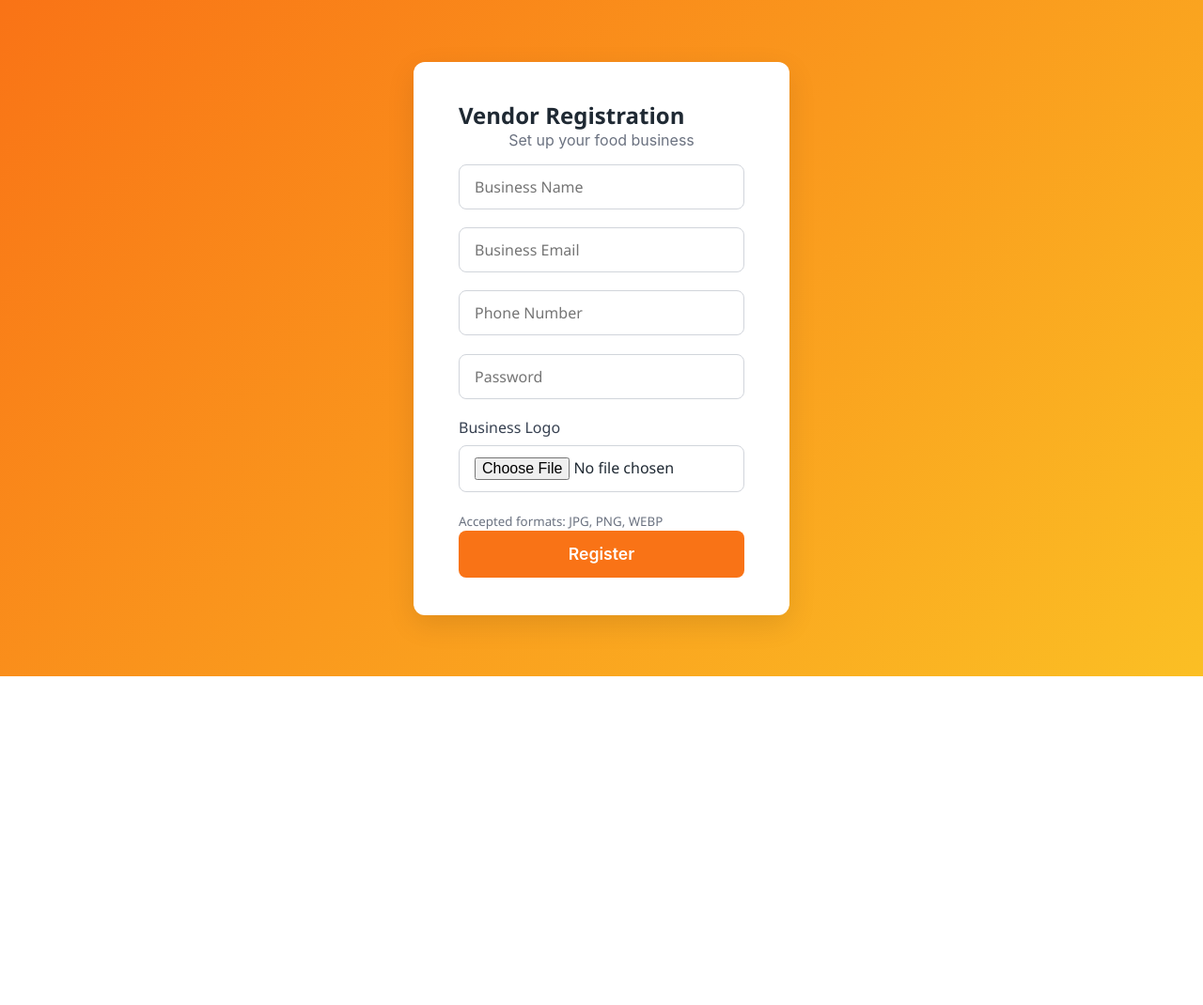
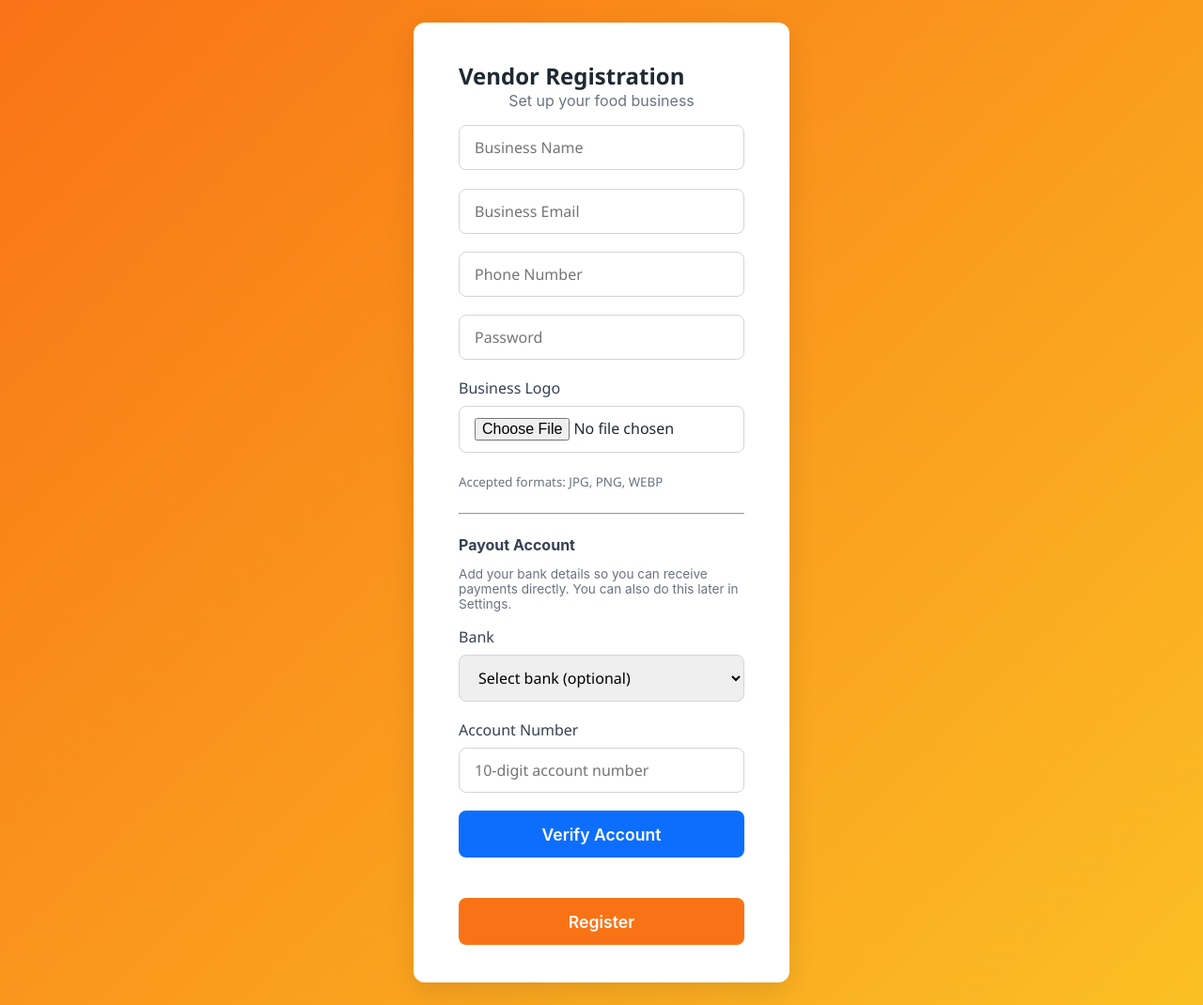
Before and after one commit to Zurum2025/OCFODS, a Flask app: page /register/vendor in a window 1280 px wide. Shown: the part 118-1188 px from the top of the page at 94% size. Before the commit the page ends 838 px from the top, so only its background shows below. Run offline with Flask 3, Linux system fonts and the light colour scheme; data that the repository does not hold is empty.

Commit message:
Implementing Paystack split payments for vendor payouts

```diff
--- a/app.py
+++ b/app.py
@@ -53,6 +53,60 @@
 db.init_app(app)
 migrate = Migrate(app, db)
 os.makedirs(UPLOAD_FOLDER, exist_ok=True)
+
+PLATFORM_COMMISSION_PERCENT = 5  # platform keeps 5% of food subtotal, vendor gets the rest
+
+PAYSTACK_BASE = "https://api.paystack.co"
+
+def paystack_headers():
+    return {
+        "Authorization": f"Bearer {app.config['PAYSTACK_SECRET_KEY']}",
+        "Content-Type": "application/json"
+    }
+
+def list_banks():
+    resp = requests.get(f"{PAYSTACK_BASE}/bank?country=nigeria", headers=paystack_headers())
+    data = resp.json()
+    if data.get("status"):
+        return data["data"]
+    return []
+
+def verify_bank_account(account_number, bank_code):
+    """Returns (True, account_name) if valid, else (False, error_message)"""
+    resp = requests.get(
+        f"{PAYSTACK_BASE}/bank/resolve",
+        params={"account_number": account_number, "bank_code": bank_code},
+        headers=paystack_headers()
+    )
+    data = resp.json()
+    if data.get("status"):
+        return True, data["data"]["account_name"]
+    return False, data.get("message", "Could not verify account")
+
+def create_or_update_subaccount(vendor, account_name):
+    """Creates a Paystack subaccount for the vendor, or updates it if one exists."""
+    payload = {
+        "business_name": vendor.business_name,
+        "settlement_bank": vendor.bank_code,
+        "account_number": vendor.account_number,
+        "percentage_charge": PLATFORM_COMMISSION_PERCENT
+    }
+
+    if vendor.subaccount_code:
+        resp = requests.put(
+            f"{PAYSTACK_BASE}/subaccount/{vendor.subaccount_code}",
+            json=payload, headers=paystack_headers()
+        )
+    else:
+        resp = requests.post(
+            f"{PAYSTACK_BASE}/subaccount",
+            json=payload, headers=paystack_headers()
+        )
+
+    data = resp.json()
+    if data.get("status"):
+        return data["data"]["subaccount_code"]
+    return None
 
 # =========================
 # HELPERS
@@ -296,24 +350,60 @@
             logo_filename = f"{email}_{filename}"
             logo.save(os.path.join(app.config["UPLOAD_FOLDER"], logo_filename))
 
+        # ── bank details ──────────────────────────────────────────
+        account_number   = request.form.get("account_number", "0000").strip()
+        bank_code        = request.form.get("bank_code", "").strip()
+        bank_name        = request.form.get("bank_name", "").strip()
+        account_verified = False
+        account_name     = None
+        subaccount_code  = None
+
+        if account_number and bank_code and account_number != "0000" and len(account_number) == 10:
+            valid, result = verify_bank_account(account_number, bank_code)
+            if valid:
+                account_verified = True
+                account_name     = result
+            else:
+                # Non-fatal: vendor can fix later in settings
+                flash(f"Bank account could not be verified ({result}). You can update it in Settings.", "warning")
+                account_number = "0000"   # reset to sentinel so settings shows the prompt
+        # ─────────────────────────────────────────────────────────
         vendor = User(
             role="vendor",
             business_name=business_name,
             email=email,
             password=password_hash,
-            logo=logo_filename
+            logo=logo_filename,
+            # bank fields (None / defaults when not provided / not verified)
+            bank_code        = bank_code or None,
+            bank_name        = bank_name or None,
+            account_number   = account_number,
+            account_name     = account_name,
+            account_verified = account_verified
         )
 
 
 
         db.session.add(vendor)
+        db.session.flush()   # gives vendor.id for subaccount creation
+
+        if account_verified:
+            code = create_or_update_subaccount(vendor, account_name)
+            if code:
+                vendor.subaccount_code = code
+            else:
+                flash("Account verified but Paystack payout setup failed. Update it in Settings.", "warning")
+
         db.session.commit()
 
         login_user(vendor)
 
         return redirect(url_for("food_setup"))
 
-    return render_template("vendor_reg.html")
+    # GET - Fetch bank list so the dropdown is populated
+    banks = list_banks()
+
+    return render_template("vendor_reg.html", banks=banks)
 
 # Vendor food setup
 @app.route("/vendor/food_setup", methods=["GET", "POST"])
@@ -402,11 +492,27 @@
         vendor_id=current_user.id
     ).all()
 
+    total_earned = db.session.query(
+        func.sum(Payment.vendor_amount)
+    ).join(Order).filter(
+        Order.vendor_id == current_user.id,
+        Payment.payment_status == "successful"
+    ).scalar() or 0
+
+    completed_payouts = db.session.query(
+        func.count(Payment.id)
+    ).join(Order).filter(
+        Order.vendor_id == current_user.id,
+        Payment.payment_status == "successful"
+    ).scalar() or 0
+
     return render_template(
         "vendor/vendor_dashboard.html",
         vendor=current_user,
         pending_orders=pending_orders,
-        menu_items=menu_items
+        menu_items=menu_items,
+        total_earned=total_earned,
+        completed_payouts=completed_payouts
     )
 
 # Login applies to all users
@@ -646,6 +752,10 @@
 def initiate_payment(order_id):
     order = Order.query.get_or_404(order_id)
 
+    if not order.vendor.subaccount_code:
+        flash("This vendor hasn't set up a payout account yet. Please contact support.", "danger")
+        return redirect(url_for("studash"))
+
     # defing callback and test
     url = "https://api.paystack.co/transaction/initialize"
 
@@ -659,6 +769,7 @@
         "amount": int(order.total_amount * 100),
         "reference": f"ORD_{order.id}_{int(datetime.now().timestamp())}",
         "callback_url": url_for("verify_payment", _external=True),
+        "bearer": "subaccount",
         "metadata": {
             "order_id": str(order.id),
             "user_id": str(current_user.id)
@@ -815,7 +926,23 @@
 
     if order.status != "paid":
         order.status = "paid"
-        payment = Payment(order_id=order.id, payment_method="paystack", payment_status="successful")
+        # Paystack returns the split breakdown in data["fees_split"] when a subaccount was used
+        fees_split = data.get("fees_split") or {}
+        vendor_amount = fees_split.get("subaccount", 0) / 100 if fees_split else 0
+        platform_amount = order.total_amount - vendor_amount
+
+        if not vendor_amount:
+            vendor_amount = order.total_amount * (1 - PLATFORM_COMMISSION_PERCENT / 100)
+            platform_amount = order.total_amount - vendor_amount
+
+        payment = Payment(
+            order_id=order.id,
+            payment_method="paystack",
+            payment_status="successful",
+            vendor_amount=vendor_amount,
+            platform_amount=platform_amount,
+            subaccount_code=order.vendor.subaccount_code
+            )
         db.session.add(payment)
 
         receipt_file = generate_receipt(order)
@@ -993,15 +1120,58 @@
         if address:
             current_user.address = address
 
+        account_number = request.form.get("account_number")
+        bank_code = request.form.get("bank_code")
+        bank_name = request.form.get("bank_name")
+
+        if account_number and bank_code and account_number != "0000":
+            valid, result = verify_bank_account(account_number, bank_code)
+
+            if not valid:
+                flash(f"Invalid account number: {result}", "danger")
+                return redirect(url_for("vendor_settings"))
+
+            current_user.account_number = account_number
+            current_user.bank_code = bank_code
+            current_user.bank_name = bank_name
+            current_user.account_name = result
+            current_user.account_verified = True
+
+            subaccount_code = create_or_update_subaccount(current_user, result)
+            if subaccount_code:
+                current_user.subaccount_code = subaccount_code
+            else:
+                flash("Account verified but payout setup with Paystack failed. Try again.", "warning")
+
         db.session.commit()
-        flash("Menu updated successfully", "success")
+        flash("Settings updated successfully", "success")
         return redirect(url_for("vendor_settings"))
+
+    banks = list_banks()
 
     return render_template("vendor/vendor_settings.html",
                            vendor=current_user,
-                           foods = foods
+                           foods = foods,
+                           banks=banks
                            )
 
+@app.route("/vendor/verify_account", methods=["POST"])
+@login_required
+def verify_account_endpoint():
+    if current_user.role != "vendor":
+        abort(403)
+
+    account_number = request.form.get("account_number")
+    bank_code = request.form.get("bank_code")
+
+    if not account_number or account_number == "0000" or len(account_number) != 10:
+        return {"valid": False, "message": "Please enter a valid 10-digit account number"}, 400
+
+    valid, result = verify_bank_account(account_number, bank_code)
+
+    if valid:
+        return {"valid": True, "account_name": result}
+    return {"valid": False, "message": result}, 400
 # =========================
 # ADMIN ROUTES
 # =========================
--- a/templates/vendor_reg.html
+++ b/templates/vendor_reg.html
@@ -29,9 +29,107 @@
             <small style="color:#6b7280">
                 Accepted formats: JPG, PNG, WEBP
             </small>
+<!------------------------------------------------------------------------------->
+            <!-- ── BANK DETAILS ─────────────────────────────────── -->
+            <hr style="margin: 1.4rem 0;">
 
-            <button type ="submit" class="login-btn">Register</button>
+            <h3 style="margin-bottom: .8rem; font-size: 1rem; color: #374151;">
+                Payout Account
+            </h3>
+            <p style="font-size:.85rem; color:#6b7280; margin-bottom:1rem;">
+                Add your bank details so you can receive payments directly.
+                You can also do this later in Settings.
+            </p>
+
+            <div class="input-group">
+                <label>Bank</label>
+                <select name="bank_code" id="reg_bank_code"
+                        style="width:100%; padding:.75rem 1rem; border:1.5px solid #d1d5db;
+                               border-radius:8px; font-size:1rem;"
+                        onchange="regUpdateBankName()">
+                    <option value="">Select bank (optional)</option>
+                    {% for bank in banks %}
+                    <option value="{{ bank.code }}" data-name="{{ bank.name }}">
+                        {{ bank.name }}
+                    </option>
+                    {% endfor %}
+                </select>
+            </div>
+
+            <!-- hidden carrier for the human-readable bank name -->
+            <input type="hidden" name="bank_name" id="reg_bank_name">
+
+            <div class="input-group">
+                <label>Account Number</label>
+                <input type="text" name="account_number" id="reg_account_number"
+                       maxlength="10" placeholder="10-digit account number">
+            </div>
+
+            <button type="button" class="login-btn"
+                    style="background:#0d6efd; margin-bottom:.5rem;"
+                    onclick="regVerifyAccount()">
+                Verify Account
+            </button>
+
+            <p id="reg_verify_status"
+               style="font-size:.88rem; margin-bottom:1rem; min-height:1.2rem;"></p>
+            <!-- ────────────────────────────────────────────────── -->
+
+            <button type="submit" class="login-btn">Register</button>
         </form>
     </div>
 </section>
+
+<script>
+function regUpdateBankName() {
+    const sel = document.getElementById("reg_bank_code");
+    const opt = sel.options[sel.selectedIndex];
+    document.getElementById("reg_bank_name").value =
+        opt.getAttribute("data-name") || "";
+}
+
+async function regVerifyAccount() {
+    const accountNumber = document.getElementById("reg_account_number").value.trim();
+    const bankCode      = document.getElementById("reg_bank_code").value;
+    const statusEl      = document.getElementById("reg_verify_status");
+
+    if (!bankCode) {
+        statusEl.style.color = "#dc2626";
+        statusEl.textContent = "Please select a bank first.";
+        return;
+    }
+    if (accountNumber.length !== 10) {
+        statusEl.style.color = "#dc2626";
+        statusEl.textContent = "Account number must be exactly 10 digits.";
+        return;
+    }
+
+    statusEl.style.color = "#6b7280";
+    statusEl.textContent = "Verifying…";
+
+    const form = new FormData();
+    form.append("account_number", accountNumber);
+    form.append("bank_code", bankCode);
+
+    try {
+        const res  = await fetch("{{ url_for('verify_account_endpoint') }}", {
+            method: "POST",
+            body:   form
+        });
+        const data = await res.json();
+
+        if (res.ok && data.valid) {
+            statusEl.style.color = "#16a34a";
+            statusEl.textContent = "✅ " + data.account_name;
+        } else {
+            statusEl.style.color = "#dc2626";
+            statusEl.textContent = "❌ " + (data.message || "Verification failed");
+        }
+    } catch {
+        statusEl.style.color = "#dc2626";
+        statusEl.textContent = "Network error. Try again.";
+    }
+}
+</script>
 {% endblock %}
+<!------------------------------------------------------------------------------->
```
Also changed, not shown: models.py (+12 -0 lines), 2 other files.
